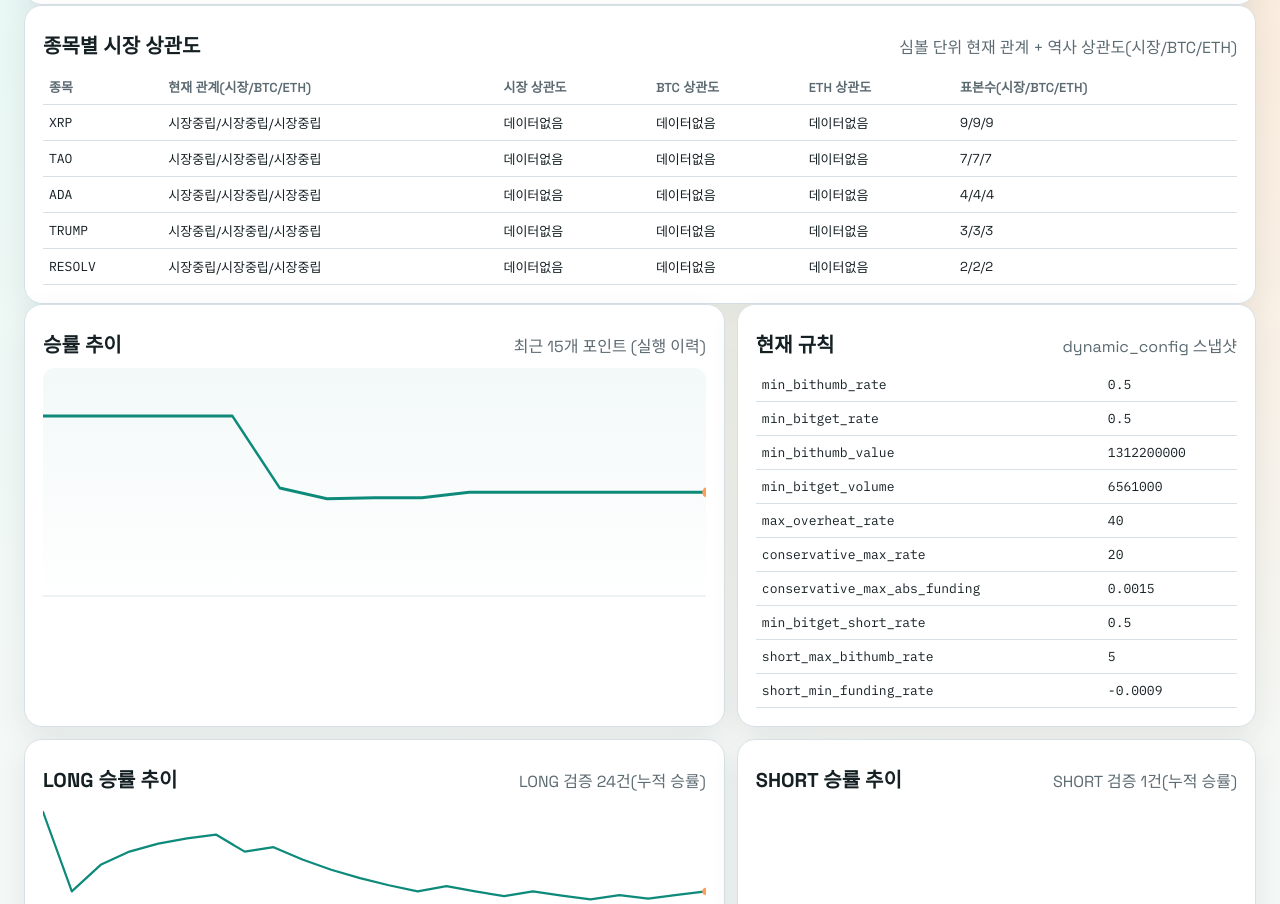
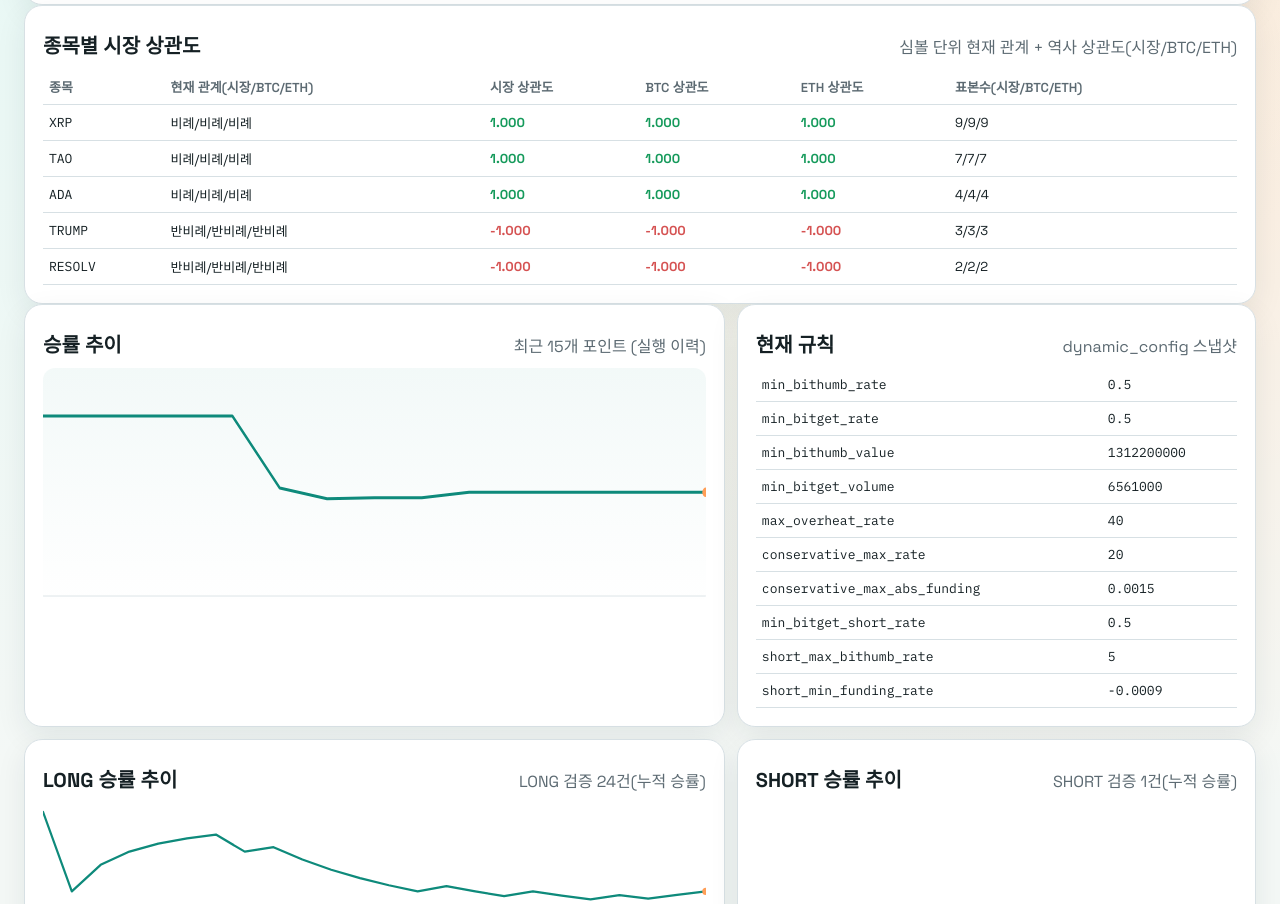
Before and after one commit to JerodLee/codextomoney, a plain HTML site: page dashboard/index.html in a window 1280 px wide. Shown: the part 858-1762 px from the top of the page. Drawn offline with Linux system fonts and the light colour scheme.

Commit message:
Improve symbol correlation fallback and non-neutral relation signal

```diff
--- a/dashboard/app.js
+++ b/dashboard/app.js
@@ -128,6 +128,15 @@ function pearsonCorr(xs, ys) {
   }
   if (vx <= 1e-12 || vy <= 1e-12) return null;
   return cov / Math.sqrt(vx * vy);
+}
+
+function directionalAgreement(xs, ys) {
+  if (!xs.length || xs.length !== ys.length) return null;
+  let sum = 0;
+  for (let i = 0; i < xs.length; i += 1) {
+    sum += Number(xs[i]) * Number(ys[i]);
+  }
+  return sum / xs.length;
 }
 
 async function fetchJsonFirst(urls) {
@@ -476,6 +485,11 @@ function renderSymbolCorrelations(state) {
   for (const key of Object.keys(runSignSeries)) {
     runSignSeries[key].sort((a, b) => a.ts - b.ts);
   }
+  function latestNonZeroSign(key) {
+    const series = runSignSeries[key] || [];
+    if (!series.length) return 0;
+    return Number(series[series.length - 1]?.sign || 0);
+  }
 
   function lookupSignAt(series, ts) {
     if (!Array.isArray(series) || !series.length) return 0;
@@ -530,14 +544,26 @@ function renderSymbolCorrelations(state) {
 
   const rows = [];
   for (const [sym, row] of bySymbol.entries()) {
-    const cMarket = pearsonCorr(row.market.xs, row.market.ys);
-    const cBtc = pearsonCorr(row.btc.xs, row.btc.ys);
-    const cEth = pearsonCorr(row.eth.xs, row.eth.ys);
+    const cMarketPearson = pearsonCorr(row.market.xs, row.market.ys);
+    const cBtcPearson = pearsonCorr(row.btc.xs, row.btc.ys);
+    const cEthPearson = pearsonCorr(row.eth.xs, row.eth.ys);
+    const cMarket = cMarketPearson == null
+      ? directionalAgreement(row.market.xs, row.market.ys)
+      : cMarketPearson;
+    const cBtc = cBtcPearson == null
+      ? directionalAgreement(row.btc.xs, row.btc.ys)
+      : cBtcPearson;
+    const cEth = cEthPearson == null
+      ? directionalAgreement(row.eth.xs, row.eth.ys)
+      : cEthPearson;
 
     const sNow = sideSign(row.latest);
-    const mNow = Number(indicators?.market?.sign || 0);
-    const bNow = Number(indicators?.btc?.sign || 0);
-    const eNow = Number(indicators?.eth?.sign || 0);
+    let mNow = Number(indicators?.market?.sign || 0);
+    let bNow = Number(indicators?.btc?.sign || 0);
+    let eNow = Number(indicators?.eth?.sign || 0);
+    if (!Number.isFinite(mNow) || mNow === 0) mNow = latestNonZeroSign("market");
+    if (!Number.isFinite(bNow) || bNow === 0) bNow = latestNonZeroSign("btc");
+    if (!Number.isFinite(eNow) || eNow === 0) eNow = latestNonZeroSign("eth");
     const relNowMarket = mNow === 0 ? "neutral-market" : relationFromNumeric(sNow * mNow, 0.01);
     const relNowBtc = bNow === 0 ? "neutral-market" : relationFromNumeric(sNow * bNow, 0.01);
     const relNowEth = eNow === 0 ? "neutral-market" : relationFromNumeric(sNow * eNow, 0.01);
--- a/dashboard/index.html
+++ b/dashboard/index.html
@@ -149,6 +149,6 @@
     </section>
   </main>
 
-  <script src="./app.js?v=20260316-2"></script>
+  <script src="./app.js?v=20260316-3"></script>
 </body>
 </html>
```
Also changed, not shown: docs/app.js (+32 -6 lines), docs/index.html (+1 -1 lines).
